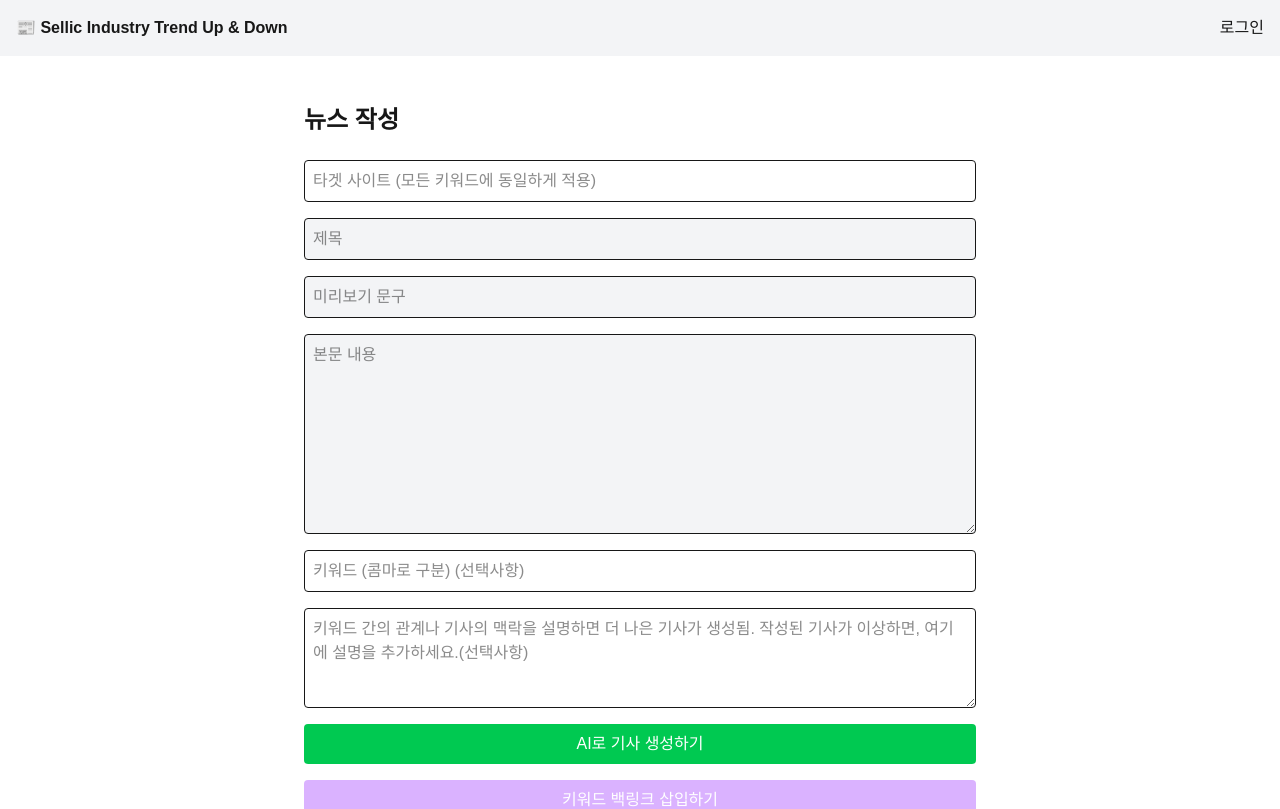
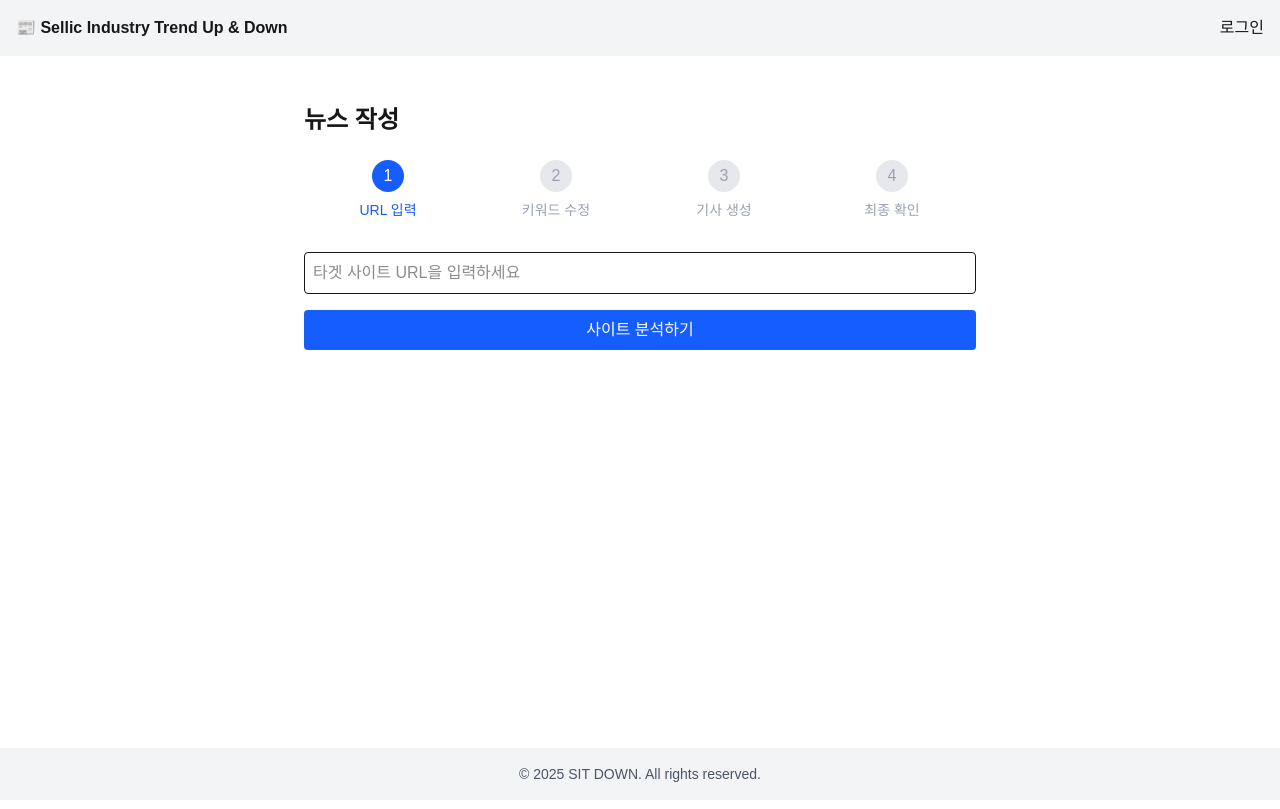
Before and after one commit to Sellic/seo01-sitdown, a Next.js app: page /admin/new in a window 1280 px wide. Shown: the top 809 px of the page. Built offline with nearby package versions, Linux system fonts and the light colour scheme.

Commit message:
플로우 개선

```diff
--- a/src/app/admin/new/page.js
+++ b/src/app/admin/new/page.js
@@ -4,24 +4,80 @@ import { useState } from 'react';
 import { useRouter } from 'next/navigation';
 
 export default function NewsWritePage() {
+  const [step, setStep] = useState(1); // 1: URL 입력, 2: 키워드 수정, 3: 기사 생성, 4: 최종 확인
   const [title, setTitle] = useState('');
   const [preview, setPreview] = useState('');
   const [content, setContent] = useState('');
   const [keywords, setKeywords] = useState('');
   const [link, setLink] = useState('');
-  const [keywordRelation, setKeywordRelation] = useState('');
-  const [isGenerated, setIsGenerated] = useState(false);
+  const [siteAnalysis, setSiteAnalysis] = useState(null);
+  const [additionalInfo, setAdditionalInfo] = useState('');
   const [isLoading, setIsLoading] = useState(false);
   const [isSubmitting, setIsSubmitting] = useState(false);
   const [hasBacklinks, setHasBacklinks] = useState(false);
   const router = useRouter();
 
-  const handleInsertBacklinks = () => {
+  const handleAnalyzeSite = async (additionalInfo = '') => {
     if (!link.trim()) {
       alert('웹사이트 주소는 필수값 입니다!');
       return;
     }
 
+    setIsLoading(true);
+    try {
+      const res = await fetch('/api/analyze-site', {
+        method: 'POST',
+        headers: { 'Content-Type': 'application/json' },
+        body: JSON.stringify({ link, additionalInfo }),
+      });
+
+      const data = await res.json();
+
+      if (res.ok) {
+        setKeywords(data.keywords);
+        setSiteAnalysis(data.analysis);
+        setStep(2);
+      } else {
+        alert('사이트 분석 실패: ' + data.error);
+      }
+    } catch (error) {
+      alert('사이트 분석 중 오류가 발생했습니다.');
+    } finally {
+      setIsLoading(false);
+    }
+  };
+
+  const handleReanalyze = async () => {
+    await handleAnalyzeSite(additionalInfo);
+  };
+
+  const handleGenerateArticle = async () => {
+    setIsLoading(true);
+    try {
+      const res = await fetch('/api/generate-article', {
+        method: 'POST',
+        headers: { 'Content-Type': 'application/json' },
+        body: JSON.stringify({ keywords, link }),
+      });
+
+      const data = await res.json();
+
+      if (res.ok) {
+        setTitle(data.title);
+        setPreview(data.preview);
+        setContent(data.content);
+        setStep(3);
+      } else {
+        alert('AI 기사 생성 실패: ' + data.error);
+      }
+    } catch (error) {
+      alert('AI 기사 생성 중 오류가 발생했습니다.');
+    } finally {
+      setIsLoading(false);
+    }
+  };
+
+  const handleInsertBacklinks = () => {
     const keywordList = keywords.split(',').map(k => k.trim());
     let newContent = content;
 
@@ -37,47 +93,7 @@ export default function NewsWritePage() {
 
     setContent(newContent);
     setHasBacklinks(true);
-  };
-
-  const handleAIGenerate = async () => {
-    if (!link.trim()) {
-      alert('웹사이트 주소는 필수값 입니다!');
-      return;
-    }
-
-    setIsLoading(true);
-    try {
-      const res = await fetch('/api/generate-article', {
-        method: 'POST',
-        headers: { 'Content-Type': 'application/json' },
-        body: JSON.stringify({
-          keywords,
-          link,
-          keywordRelation
-        }),
-      });
-
-      const data = await res.json();
-      console.log('API Response:', data);
-
-      if (res.ok) {
-        setTitle(data.title);
-        setPreview(data.preview);
-        setContent(data.content);
-        if (data.keywords) {
-          console.log('Setting keywords:', data.keywords);
-          setKeywords(data.keywords);
-        }
-        setIsGenerated(true);
-        setHasBacklinks(false);
-      } else {
-        alert('AI 기사 생성 실패: ' + data.error);
-      }
-    } catch (error) {
-      alert('AI 기사 생성 중 오류가 발생했습니다.');
-    } finally {
-      setIsLoading(false);
-    }
+    setStep(4);
   };
 
   const handleSubmit = async (e) => {
@@ -120,89 +136,236 @@ export default function NewsWritePage() {
   return (
     <div className="max-w-2xl mx-auto py-8">
       <h2 className="text-2xl font-bold mb-6">뉴스 작성</h2>
+
+      {/* 진행 단계 표시 */}
+      <div className="flex justify-between mb-8">
+        {[1, 2, 3, 4].map((stepNumber) => (
+          <div
+            key={stepNumber}
+            className={`flex-1 text-center ${
+              step >= stepNumber ? 'text-blue-600' : 'text-gray-400'
+            }`}
+          >
+            <div className={`w-8 h-8 mx-auto rounded-full flex items-center justify-center ${
+              step >= stepNumber ? 'bg-blue-600 text-white' : 'bg-gray-200'
+            }`}>
+              {stepNumber}
+            </div>
+            <div className="mt-2 text-sm">
+              {stepNumber === 1 && 'URL 입력'}
+              {stepNumber === 2 && '키워드 수정'}
+              {stepNumber === 3 && '기사 생성'}
+              {stepNumber === 4 && '최종 확인'}
+            </div>
+          </div>
+        ))}
+      </div>
+
       <form onSubmit={handleSubmit} className="flex flex-col gap-4">
+        {/* Step 1: URL 입력 */}
+        {step === 1 && (
+          <div className="space-y-4">
             <input
-          className="border p-2 rounded"
-          placeholder="타겟 사이트 (모든 키워드에 동일하게 적용)"
+              className="border p-2 rounded w-full"
+              placeholder="타겟 사이트 URL을 입력하세요"
               value={link}
               onChange={(e) => setLink(e.target.value)}
-          onKeyDown={(e) => {
-            if (e.key === 'Enter') {
-              e.preventDefault();
-              handleAIGenerate();
-            }
-          }}
             />
+            <button
+              type="button"
+              onClick={() => handleAnalyzeSite()}
+              disabled={isLoading}
+              className="w-full bg-blue-600 text-white py-2 rounded hover:bg-blue-700 disabled:bg-blue-300"
+            >
+              {isLoading ? '분석 중...' : '사이트 분석하기'}
+            </button>
+          </div>
+        )}
+
+        {/* Step 2: 키워드 수정 */}
+        {step === 2 && (
+          <div className="space-y-6">
+            {/* 사이트 분석 결과 */}
+            <div className="bg-gray-50 p-4 rounded">
+              <h3 className="font-bold mb-4 text-lg">사이트 분석 결과</h3>
+              {siteAnalysis && (
+                <div className="space-y-4">
+                  <div>
+                    <h4 className="font-semibold mb-2">주요 서비스/제품</h4>
+                    <p className="text-gray-700">{siteAnalysis.services}</p>
+                  </div>
+                  <div>
+                    <h4 className="font-semibold mb-2">타겟 고객층</h4>
+                    <p className="text-gray-700">{siteAnalysis.targetAudience}</p>
+                  </div>
+                  <div>
+                    <h4 className="font-semibold mb-2">주요 특징과 장점</h4>
+                    <p className="text-gray-700">{siteAnalysis.features}</p>
+                  </div>
+                  <div>
+                    <h4 className="font-semibold mb-2">시장 포지셔닝</h4>
+                    <p className="text-gray-700">{siteAnalysis.positioning}</p>
+                  </div>
+                </div>
+              )}
+            </div>
+
+            {/* 부가 설명 입력 */}
+            <div className="bg-white p-4 rounded border">
+              <h3 className="font-bold mb-4 text-lg">부가 설명</h3>
+              <div className="space-y-4">
+                <div>
+                  <label className="block text-sm font-medium text-gray-700 mb-2">
+                    추가 정보 입력
+                  </label>
+                  <textarea
+                    className="border p-2 rounded w-full min-h-[100px]"
+                    placeholder="사이트에 대한 추가 정보나 특별히 고려해야 할 점을 입력하세요"
+                    value={additionalInfo}
+                    onChange={(e) => setAdditionalInfo(e.target.value)}
+                  />
+                  <p className="mt-2 text-sm text-gray-500">
+                    사이트에 대한 추가 정보나 특별히 고려해야 할 점을 입력하면 더 정확한 분석이 가능합니다.
+                  </p>
+                </div>
+                <button
+                  type="button"
+                  onClick={handleReanalyze}
+                  disabled={isLoading}
+                  className="w-full bg-blue-100 text-blue-600 py-2 rounded hover:bg-blue-200 disabled:bg-blue-50 disabled:text-blue-300"
+                >
+                  {isLoading ? '분석 중...' : '부가 설명을 반영하여 다시 분석하기'}
+                </button>
+              </div>
+            </div>
+
+            {/* 키워드 수정 폼 */}
+            <div className="bg-white p-4 rounded border">
+              <h3 className="font-bold mb-4 text-lg">키워드 수정</h3>
+              <div className="space-y-4">
+                <div>
+                  <label className="block text-sm font-medium text-gray-700 mb-2">
+                    추천 키워드
+                  </label>
+                  <textarea
+                    className="border p-2 rounded w-full min-h-[100px]"
+                    placeholder="키워드를 수정하세요 (쉼표로 구분)"
+                    value={keywords}
+                    onChange={(e) => setKeywords(e.target.value)}
+                  />
+                  <p className="mt-2 text-sm text-gray-500">
+                    추천된 키워드를 수정하거나 새로운 키워드를 추가할 수 있습니다.
+                  </p>
+                </div>
+              </div>
+            </div>
+
+            <div className="flex gap-2">
+              <button
+                type="button"
+                onClick={() => setStep(1)}
+                className="flex-1 bg-gray-500 text-white py-2 rounded hover:bg-gray-600"
+              >
+                이전
+              </button>
+              <button
+                type="button"
+                onClick={handleGenerateArticle}
+                disabled={isLoading}
+                className="flex-1 bg-blue-600 text-white py-2 rounded hover:bg-blue-700 disabled:bg-blue-300"
+              >
+                {isLoading ? '기사 생성 중...' : '기사 생성하기'}
+              </button>
+            </div>
+          </div>
+        )}
+
+        {/* Step 3: 기사 생성 */}
+        {step === 3 && (
+          <div className="space-y-4">
             <input
-          className="border p-2 rounded disabled:bg-gray-100 disabled:cursor-not-allowed"
+              className="border p-2 rounded w-full"
               placeholder="제목"
               value={title}
               onChange={(e) => setTitle(e.target.value)}
-          disabled={!isGenerated}
             />
             <input
-          className="border p-2 rounded disabled:bg-gray-100 disabled:cursor-not-allowed"
+              className="border p-2 rounded w-full"
               placeholder="미리보기 문구"
               value={preview}
               onChange={(e) => setPreview(e.target.value)}
-          disabled={!isGenerated}
             />
             <textarea
-          className="border p-2 rounded min-h-[200px] disabled:bg-gray-100 disabled:cursor-not-allowed"
+              className="border p-2 rounded w-full min-h-[200px]"
               placeholder="본문 내용"
               value={content}
               onChange={(e) => setContent(e.target.value)}
-          disabled={!isGenerated}
             />
-        <input
-          className="border p-2 rounded"
-          placeholder="키워드 (콤마로 구분) (선택사항)"
-          value={keywords}
-          onChange={(e) => setKeywords(e.target.value)}
-        />
-        <textarea
-          className="border p-2 rounded min-h-[100px]"
-          placeholder="키워드 간의 관계나 기사의 맥락을 설명하면 더 나은 기사가 생성됨. 작성된 기사가 이상하면, 여기에 설명을 추가하세요.(선택사항)"
-          value={keywordRelation}
-          onChange={(e) => setKeywordRelation(e.target.value)}
-        />
-
+            <div className="flex gap-2">
               <button
                 type="button"
-          onClick={handleAIGenerate}
-          disabled={isLoading}
-          className={`relative flex items-center justify-center bg-green-500 text-white py-2 rounded hover:bg-green-600 disabled:bg-green-300 disabled:cursor-not-allowed min-h-[40px]`}
+                onClick={() => setStep(2)}
+                className="flex-1 bg-gray-500 text-white py-2 rounded hover:bg-gray-600"
               >
-          {isLoading ? (
-            <>
-              <svg className="animate-spin -ml-1 mr-3 h-5 w-5 text-white" xmlns="http://www.w3.org/2000/svg" fill="none" viewBox="0 0 24 24">
-                <circle className="opacity-25" cx="12" cy="12" r="10" stroke="currentColor" strokeWidth="4"></circle>
-                <path className="opacity-75" fill="currentColor" d="M4 12a8 8 0 018-8V0C5.373 0 0 5.373 0 12h4zm2 5.291A7.962 7.962 0 014 12H0c0 3.042 1.135 5.824 3 7.938l3-2.647z"></path>
-              </svg>
-              기사 생성 중...
-            </>
-          ) : isGenerated ? (
-            '기사 다시 생성하기'
-          ) : (
-            'AI로 기사 생성하기'
-          )}
+                이전
               </button>
-
               <button
                 type="button"
                 onClick={handleInsertBacklinks}
-          disabled={!isGenerated || hasBacklinks}
-          className="bg-purple-500 text-white py-2 rounded hover:bg-purple-600 disabled:bg-purple-300 disabled:cursor-not-allowed"
+                className="flex-1 bg-purple-500 text-white py-2 rounded hover:bg-purple-600"
               >
-          {hasBacklinks ? '백링크가 이미 삽입됨' : '키워드 백링크 삽입하기'}
+                백링크 삽입하기
+              </button>
+            </div>
+          </div>
+        )}
+
+        {/* Step 4: 최종 확인 */}
+        {step === 4 && (
+          <div className="space-y-6">
+            <div className="bg-gray-50 p-4 rounded">
+              <h3 className="font-bold mb-4 text-lg">최종 확인</h3>
+              <div className="space-y-4">
+                <div>
+                  <h4 className="font-semibold mb-2">기본 정보</h4>
+                  <div className="bg-white p-3 rounded border">
+                    <p className="mb-2"><strong>제목:</strong> {title}</p>
+                    <p className="mb-2"><strong>미리보기:</strong> {preview}</p>
+                    <p className="mb-2"><strong>키워드:</strong> {keywords}</p>
+                    <p className="mb-2"><strong>타겟 URL:</strong> {link}</p>
+                  </div>
+                </div>
+
+                <div>
+                  <h4 className="font-semibold mb-2">기사 내용</h4>
+                  <div className="bg-white p-3 rounded border">
+                    <div
+                      className="prose max-w-none"
+                      dangerouslySetInnerHTML={{ __html: content }}
+                    />
+                  </div>
+                </div>
+              </div>
+            </div>
+
+            <div className="flex gap-2">
+              <button
+                type="button"
+                onClick={() => setStep(3)}
+                className="flex-1 bg-gray-500 text-white py-2 rounded hover:bg-gray-600"
+              >
+                이전
               </button>
               <button
                 type="submit"
                 disabled={isSubmitting}
-          className="bg-blue-600 text-white py-2 rounded hover:bg-blue-700 disabled:bg-blue-300 disabled:cursor-not-allowed"
+                className="flex-1 bg-green-600 text-white py-2 rounded hover:bg-green-700 disabled:bg-green-300"
               >
-          {isSubmitting ? '작성 중...' : '작성하기'}
+                {isSubmitting ? '작성 중...' : '작성 완료하기'}
               </button>
+            </div>
+          </div>
+        )}
       </form>
     </div>
   );
--- /dev/null
+++ b/src/app/api/analyze-site/route.js
@@ -0,0 +1,82 @@
+import { OpenAI } from 'openai';
+
+const openai = new OpenAI({
+  apiKey: process.env.OPENAI_API_KEY,
+});
+
+export async function POST(req) {
+  try {
+    const { link, additionalInfo } = await req.json();
+
+    if (!link) {
+      return Response.json(
+        { error: '링크가 반드시 필요합니다.' },
+        { status: 400 }
+      );
+    }
+
+    const prompt = `
+    당신은 웹사이트 분석 전문가입니다.
+
+    아래 웹사이트를 분석하여 다음 정보를 제공해주세요:
+
+    1. 주요 서비스/제품: 해당 사이트가 제공하는 주요 서비스나 제품에 대한 설명
+    2. 타겟 고객층: 이 서비스/제품의 주요 타겟 고객층
+    3. 주요 특징과 장점: 이 서비스/제품의 주요 특징과 경쟁력
+    4. 시장 포지셔닝: 이 서비스/제품의 시장에서의 위치와 차별점
+
+    ${additionalInfo ? `\n추가 정보:\n${additionalInfo}\n` : ''}
+
+    위 정보를 바탕으로 SEO에 효과적인 키워드 10개를 추천해주세요.
+    각 키워드는 쉼표로 구분하여 나열해주세요.
+
+    응답 형식:
+    ---
+    분석:
+    - 주요 서비스/제품: [내용]
+    - 타겟 고객층: [내용]
+    - 주요 특징과 장점: [내용]
+    - 시장 포지셔닝: [내용]
+
+    키워드: [키워드1, 키워드2, ...]
+
+    웹사이트: ${link}
+    `;
+
+    const chatRes = await openai.chat.completions.create({
+      model: 'gpt-4.1-nano',
+      messages: [
+        {
+          role: 'system',
+          content: '당신은 웹사이트 분석 및 SEO 키워드 추천 전문가입니다.'
+        },
+        { role: 'user', content: prompt },
+      ],
+      temperature: 0.7,
+    });
+
+    const text = chatRes.choices[0].message.content.trim();
+
+    // 분석 결과 파싱
+    const analysisMatch = text.match(/분석:\s*([\s\S]+?)(?=키워드:|$)/);
+    const keywordsMatch = text.match(/키워드:\s*(.+)/);
+
+    const analysisText = analysisMatch?.[1]?.trim() ?? '';
+    const analysis = {
+      services: analysisText.match(/주요 서비스\/제품:\s*(.+)/)?.[1]?.trim() ?? '',
+      targetAudience: analysisText.match(/타겟 고객층:\s*(.+)/)?.[1]?.trim() ?? '',
+      features: analysisText.match(/주요 특징과 장점:\s*(.+)/)?.[1]?.trim() ?? '',
+      positioning: analysisText.match(/시장 포지셔닝:\s*(.+)/)?.[1]?.trim() ?? '',
+    };
+
+    return Response.json({
+      keywords: keywordsMatch?.[1]?.trim() ?? '',
+      analysis,
+      link
+    });
+
+  } catch (err) {
+    console.error(err);
+    return Response.json({ error: '사이트 분석 중 오류 발생' }, { status: 500 });
+  }
+}
--- a/src/app/api/generate-article/route.js
+++ b/src/app/api/generate-article/route.js
@@ -6,40 +6,32 @@ const openai = new OpenAI({
 
 export async function POST(req) {
   try {
-    const { keywords, link, keywordRelation } = await req.json();
+    const { keywords, link } = await req.json();
 
-    if (!link) {
+    if (!keywords || !link) {
       return Response.json(
-        { error: '링크가 반드시 필요합니다.' },
+        { error: '키워드와 링크가 반드시 필요합니다.' },
         { status: 400 }
       );
     }
 
-    const keywordList = keywords.split(',').map(k => k.trim());
-
     const prompt = `
     당신은 뉴스 기사 작성자입니다.
 
-    아래 웹사이트가 소개하는 회사나 서비스에 대해서 조사하고, 마케팅적 관점에서 이 회사를 가장 잘 소개할 수 있는 키워드 10개를 SEO적 관점에서 선택하세요.
+    아래 웹사이트와 키워드를 바탕으로 마케팅적 관점에서 기사를 작성해주세요.
     (기사는 SEO 백링크 제작을 위해 작성되는것이지만 티가 나서는 안됨.)
 
     해당 키워드와 해당 웹사이트의 정보를 참고하여 다음 형식에 맞는 기사 1건을 2000자 내외로 작성해 주세요.
-    키워드를 반드시 다 사용할 필요는 없음. 적절하게 사용하면 됩니다.
-    키워드 간의 관계에 더 집중해서 기사를 작성 해 주세요.
-
-    아래 필수 키워드는 반드시 포함되어야 합니다.
+    키워드를 자연스럽게 포함시켜주세요.
 
     웹사이트 : ${link}
-    ${keywords ? `필수 키워드: ${keywords}` : ''}
-    ${keywordRelation ? `추가 설명: ${keywordRelation}` : ''}
+    키워드: ${keywords}
 
     응답 형식:
     ---
-    선택된 키워드(콤마로 구분): ...
     제목: ...
     미리보기: ...
     본문: ...
-
 `;
 
     const chatRes = await openai.chat.completions.create({
@@ -47,7 +39,7 @@ export async function POST(req) {
       messages: [
         {
           role: 'system',
-          content: '당신은 뉴스 기사 작성 AI입니다. 키워드 간의 관계를 고려하여 논리적이고 일관된 기사를 작성해주세요. '
+          content: '당신은 뉴스 기사 작성 AI입니다. 키워드를 자연스럽게 포함하여 논리적이고 일관된 기사를 작성해주세요.'
         },
         { role: 'user', content: prompt },
       ],
@@ -56,7 +48,6 @@ export async function POST(req) {
 
     const text = chatRes.choices[0].message.content;
 
-    const keywordsMatch = text.match(/선택된 키워드\(콤마로 구분\):\s*(.+)/);
     const titleMatch = text.match(/제목:\s*(.+)/);
     const previewMatch = text.match(/미리보기:\s*(.+)/);
     const contentMatch = text.match(/본문:\s*([\s\S]+)/);
@@ -67,7 +58,8 @@ export async function POST(req) {
       title: titleMatch?.[1]?.trim() ?? '제목 없음',
       preview: previewMatch?.[1]?.trim() ?? '',
       content,
-      keywords: keywordsMatch?.[1]?.trim() ?? '',
+      keywords,
+      link
     });
 
   } catch (err) {
```
Lines whose indentation alone changed are shown as unchanged.
